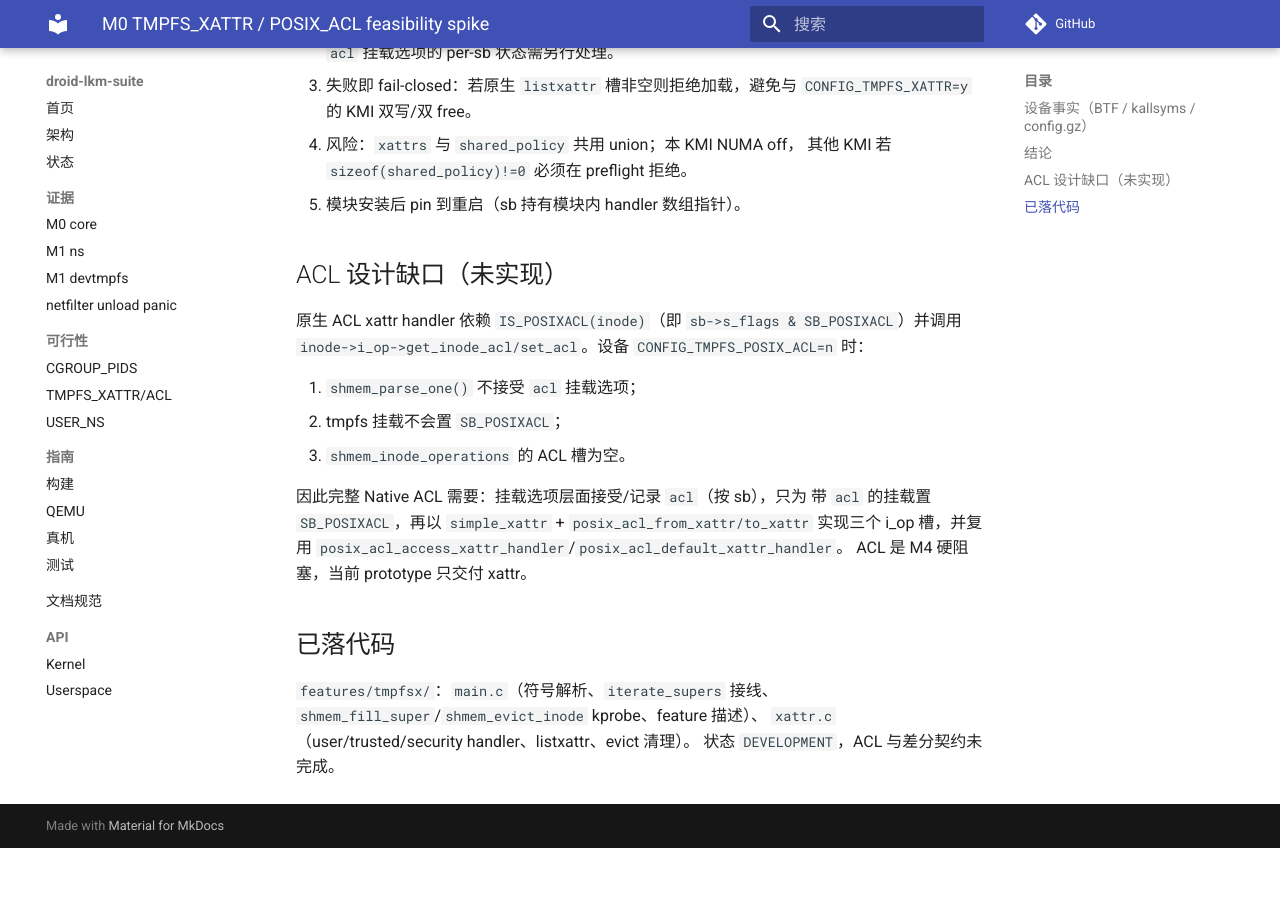
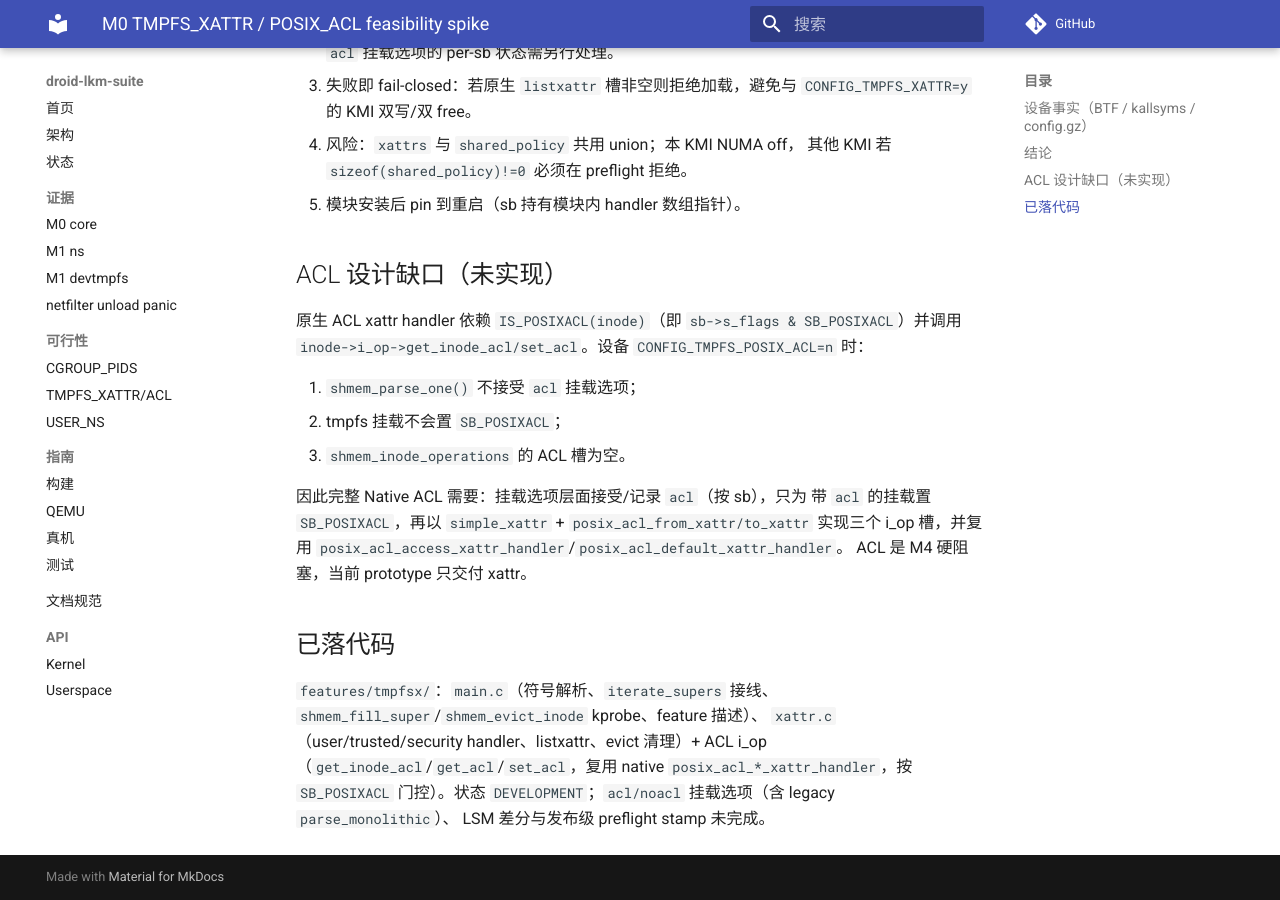
Before and after one commit to uobe1/droid-lkm-suite, an MkDocs documentation site: the page built from docs/evidence/m0-tmpfs.md, in a window 1280 px wide and 900 px high, scrolled down 941 px. Built offline with MkDocs 1.6.1 and Material for MkDocs 9.7.7, drawn with Linux system fonts in a browser that asks for light colours; comment, search, counter and statistics services are not loaded; before the commit the page ends 1789 px from its top, so only the background shows below that.

```diff
--- a/docs/evidence/m0-tmpfs.md
+++ b/docs/evidence/m0-tmpfs.md
@@ -58,5 +58,8 @@ ACL 是 M4 硬阻塞，当前 prototype 只交付 xattr。
 
 `features/tmpfsx/`：`main.c`（符号解析、`iterate_supers` 接线、
 `shmem_fill_super`/`shmem_evict_inode` kprobe、feature 描述）、
-`xattr.c`（user/trusted/security handler、listxattr、evict 清理）。
-状态 `DEVELOPMENT`，ACL 与差分契约未完成。
+`xattr.c`（user/trusted/security handler、listxattr、evict 清理）+
+ACL i_op（`get_inode_acl`/`get_acl`/`set_acl`，复用 native
+`posix_acl_*_xattr_handler`，按 `SB_POSIXACL` 门控）。状态
+`DEVELOPMENT`；`acl/noacl` 挂载选项（含 legacy `parse_monolithic`）、
+LSM 差分与发布级 preflight stamp 未完成。
```
Also changed, not shown: features/tmpfsx/README.md (+5 -3 lines), 1 other file.
